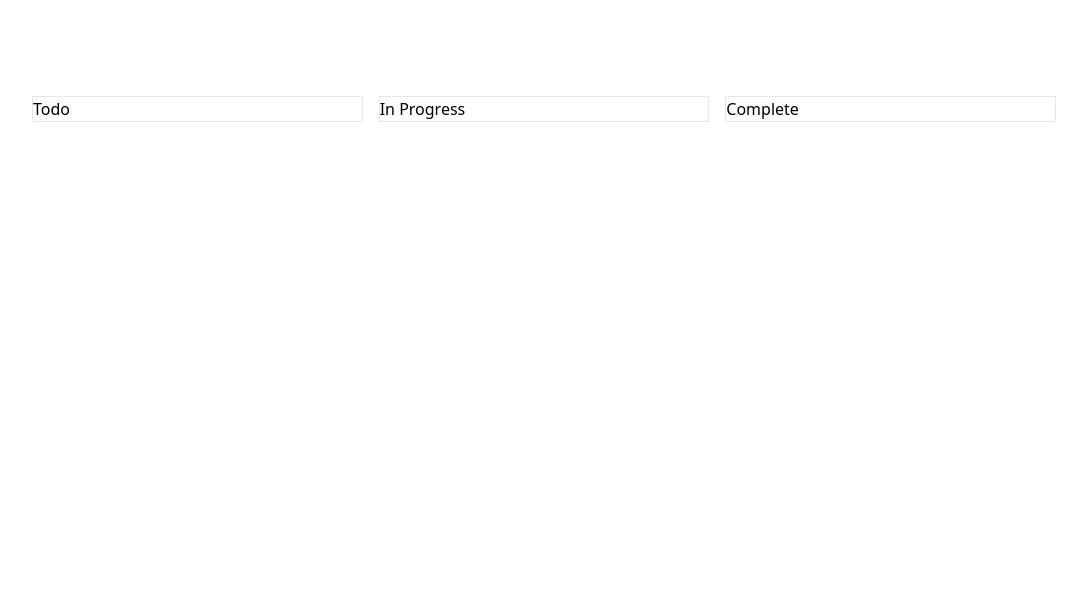
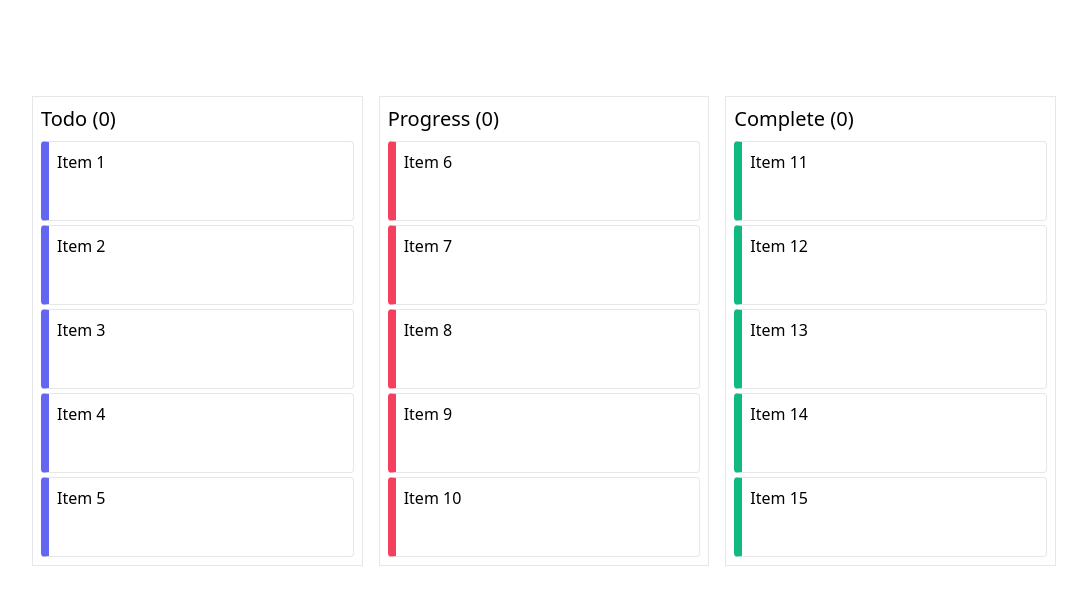
Before and after one commit to johanrdev/kanban-board-vue-express-rest-api, a Vue app: page / in a window 1280 px wide. Shown: the top 604 px of the page, without its empty margins (96-1183 px from the left). Built offline with nearby package versions, Linux system fonts and the light colour scheme.

Commit message:
List items

```diff
--- a/src/App.vue
+++ b/src/App.vue
@@ -1,13 +1,25 @@
 <template lang="html">
   <section class="max-w-5xl mx-auto mt-24 mb-12 grid md:grid-cols-3 gap-4">
-    <div class="border">
-      <h2>Todo</h2>
+    <div class="border p-2">
+      <h2 class="text-xl mb-2">Todo (0)</h2>
+      <ul>
+        <li v-for="index in 5" :key="index"
+          class="p-2 mb-1 last:mb-0 min-h-[80px] border border-l-8 border-l-indigo-500 rounded">Item {{ index }}</li>
+      </ul>
     </div>
-    <div class="border">
-      <h2>In Progress</h2>
+    <div class="border p-2">
+      <h2 class="text-xl mb-2">Progress (0)</h2>
+      <ul>
+        <li v-for="index in 5" :key="index"
+          class="p-2 mb-1 last:mb-0 min-h-[80px] border border-l-8 border-l-rose-500 rounded">Item {{ 5 + index }}</li>
+      </ul>
     </div>
-    <div class="border">
-      <h2>Complete</h2>
+    <div class="border p-2">
+      <h2 class="text-xl mb-2">Complete (0)</h2>
+      <ul>
+        <li v-for="index in 5" :key="index"
+          class="p-2 mb-1 last:mb-0 min-h-[80px] border border-l-8 border-l-emerald-500 rounded">Item {{ 10 + index }}</li>
+      </ul>
     </div>
   </section>
 </template>
```
